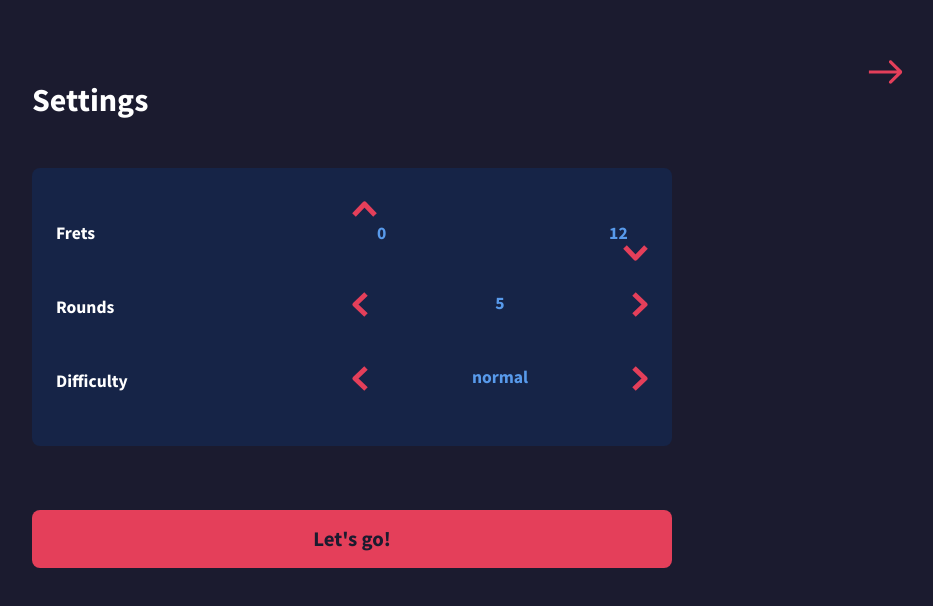
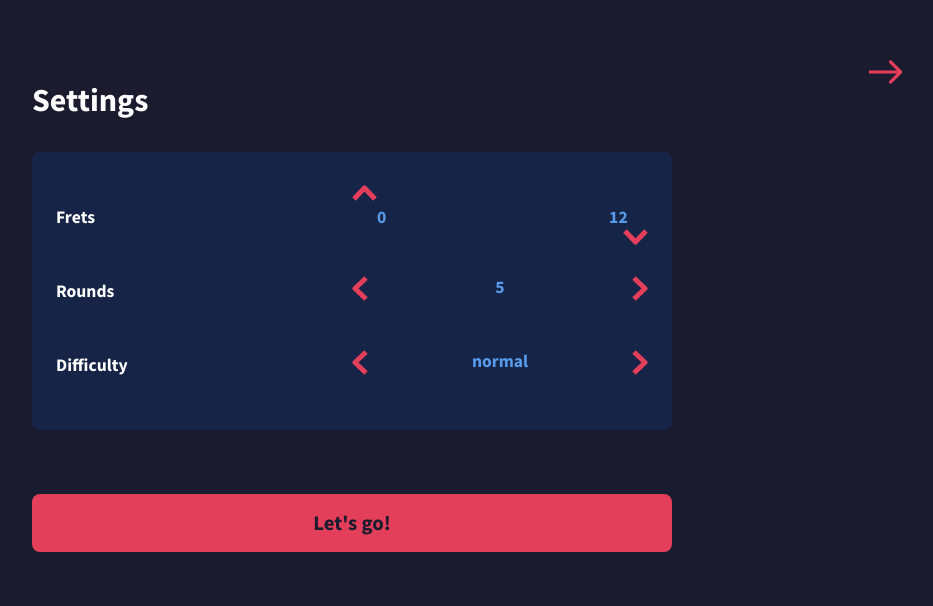
Before and after one commit to ropfoo/fretical, a Nuxt app: page /play in a window 1280 px wide. Shown: the top 606 px of the page, without its empty margins (288-1221 px from the left). Built offline with nearby package versions, Linux system fonts and the light colour scheme.

Commit message:
fixed settings layout paddings

```diff
--- a/assets/scss/components/layout/_game-settings.scss
+++ b/assets/scss/components/layout/_game-settings.scss
@@ -1,5 +1,5 @@
 .c-game-settings {
-  padding: 5rem 2rem 2rem 2rem;
+  padding: 5rem 2rem 0rem 2rem;
   color: white;
   transition: 0.5s;
 
@@ -26,7 +26,7 @@
     font-size: 1.1rem;
     font-weight: bold;
     border-radius: 0.5rem;
-    margin-top: 3rem;
+    margin-top: 2rem;
     padding: 2rem 1.5rem;
     background-color: $color-dark-secondary;
 
```
Also changed, not shown: 1 other file (tests, documents, lock files or other folders).
